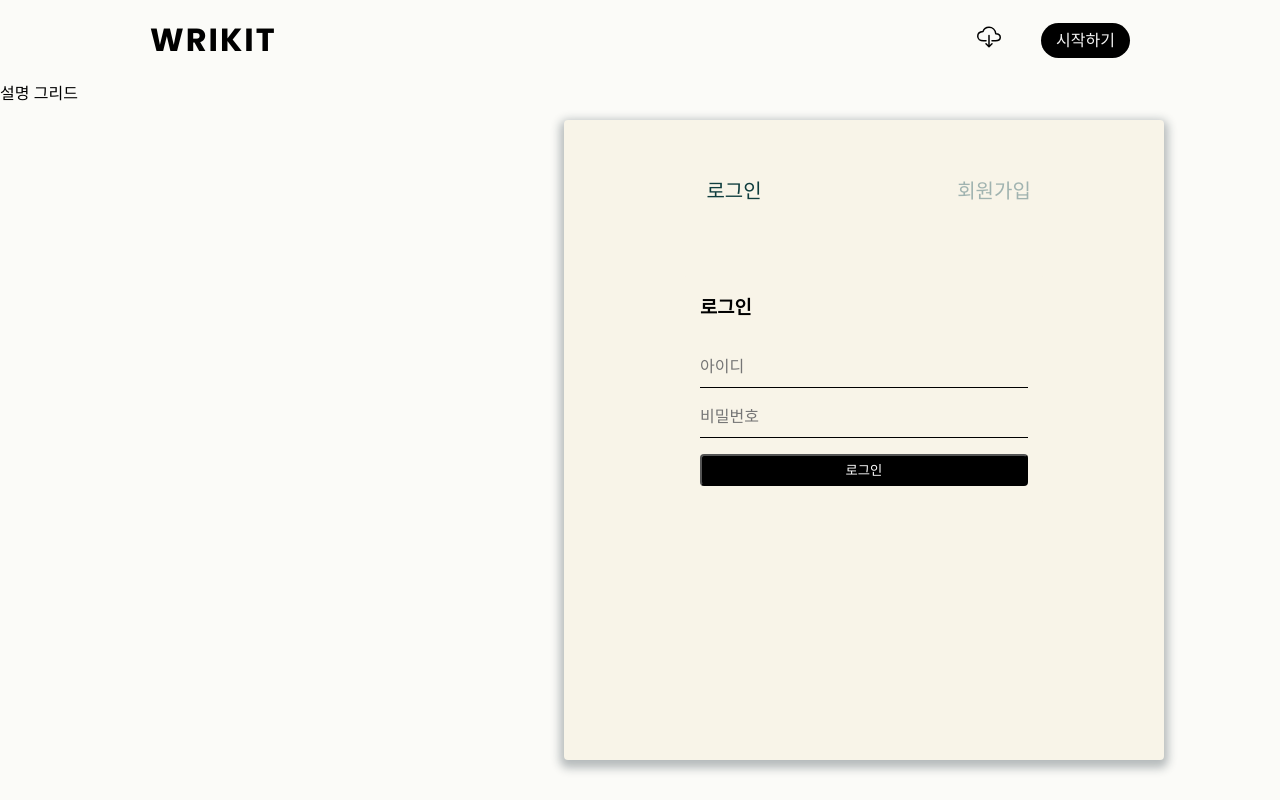
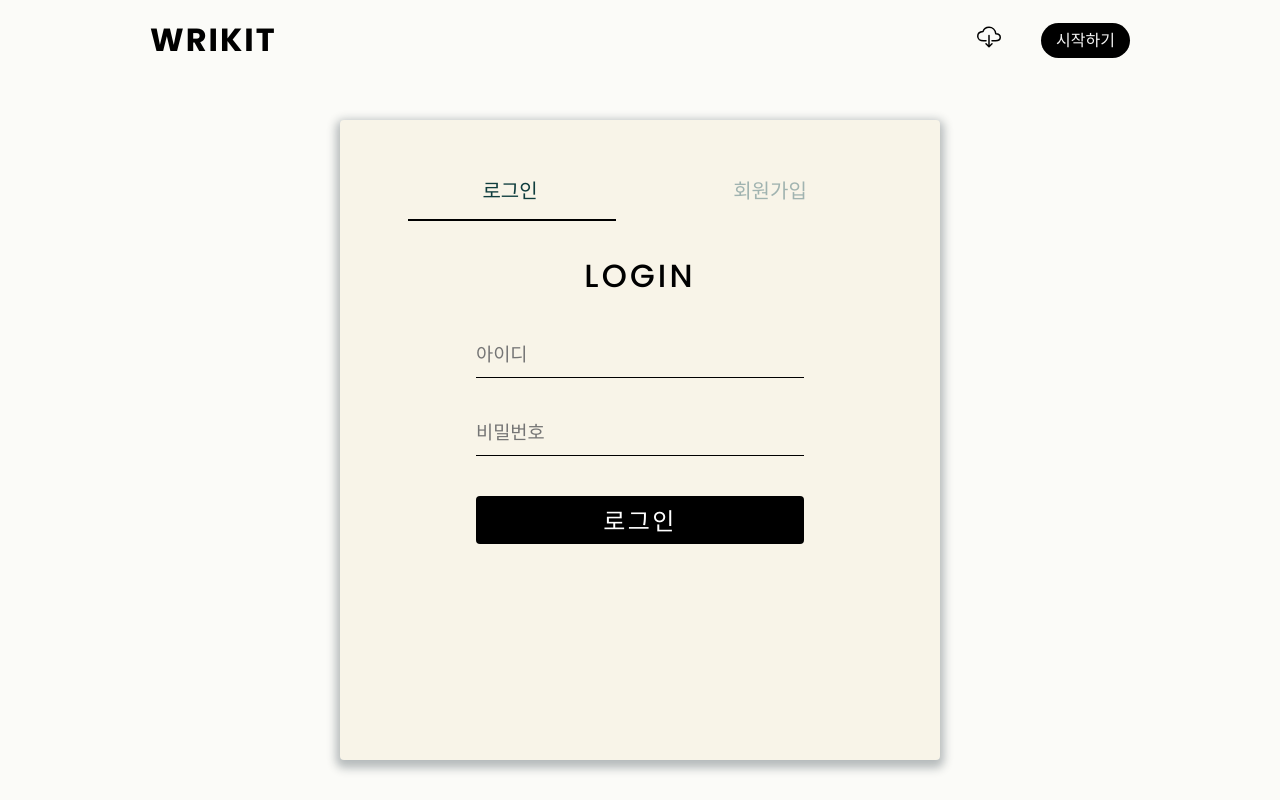
Before and after one commit to wrikit/wrikitFront, a React (Create React App) app: page /lgpage in a window 1280 px wide. Built offline with nearby package versions, Linux system fonts and the light colour scheme; the HTML template or start-up script is replaced by a standard one.

Commit message:
design : LoginPage Component 클릭시 해당 컴포넌트명에 밑줄 추가

```diff
--- a/src/components/Login.js
+++ b/src/components/Login.js
@@ -1,8 +1,11 @@
 import axios from "axios";
 import { Link } from "react-router-dom";
-import { useState } from "react";
+import { useState, useRef } from "react";
 
 const Login = () => {
+  //CSS 관련
+
+  //로그인 기능
   const [id, setId] = useState("");
   const [pw, setPw] = useState("");
 
@@ -57,22 +60,29 @@ const Login = () => {
             <a href="/register">회원가입</a>
           </li>
         </ul> */}
-        <h3>로그인</h3>
+        <h1>LOGIN</h1>
+        <label>아이디</label>
         <input
+          // ref={inputRef}
           className="styleInput"
           type="text"
+          name="loginID"
           value={id}
           onChange={onIdHandler}
           placeholder="아이디"
+          required
         />
         <br />
+        <label>비밀번호</label>
         <input
           className="styleInput"
           type="password"
+          name="loginPW"
           value={pw}
           onChange={onPwHandler}
           onKeyDown={onKeyPress}
           placeholder="비밀번호"
+          required
         />
         <br />
         <button className="button" onClick={onSubmitHandler}>
--- a/src/components/Register.js
+++ b/src/components/Register.js
@@ -53,7 +53,7 @@ const Resister = () => {
   return (
     <div className="templateBlock">
       <form className="whiteBox" onSubmit={onSubmitHandler}>
-        <h3>회원가입</h3>
+        <h1>Sign Up For Free</h1>
         <input
           className="styleInput"
           type="text"
--- a/src/pages/LoginPage.js
+++ b/src/pages/LoginPage.js
@@ -2,6 +2,7 @@ import Login from "../components/Login";
 import Register from "../components/Register";
 import "../styles/lgpage.scss";
 import { useState } from "react";
+import descImg1 from "../img/desc01.png";
 const LoginPage = () => {
   //클릭한 버튼의 name 값을 state에 저장
   const [content, setContent] = useState("login");
@@ -9,7 +10,6 @@ const LoginPage = () => {
   const handleClickButton = (e) => {
     const { name } = e.target;
     setContent(name);
-    // setIsActive(true);
   };
   // selectComponent key와 a태그 name 값을 동일하게, key값은 렌더링 할 컴포넌트
   const selectComponent = {
@@ -19,20 +19,26 @@ const LoginPage = () => {
 
   return (
     <div className="loginPage">
-      <section className="loginPage__section__desc">
+      {/* <section className="loginPage__section__desc">
         설명 그리드
-        <div className="boxSize"></div>
-      </section>
+        <div className="boxSize">
+          <img src={descImg1} width="400" />
+        </div>
+      </section> */}
 
       <section className="loginPage__section__login">
         <div>
           <ul className="tabGroup">
-            <li className={`tab ${content == "login" ? "active" : ""}`}>
+            <li className={`tab login ${content == "login" ? "active" : ""}`}>
               <a onClick={handleClickButton} name="login">
                 로그인
               </a>
             </li>
-            <li className={`tab ${content == "register" ? "active" : ""}`}>
+            <li
+              className={`tab register ${
+                content == "register" ? "active" : ""
+              }`}
+            >
               <a onClick={handleClickButton} name="register">
                 회원가입
               </a>
--- a/src/styles/Login.scss
+++ b/src/styles/Login.scss
@@ -28,33 +28,72 @@ body {
   padding: 1rem;
   width: 360px;
   background: #f8f4e8;
-  border-radius: 2px;
+  // border-radius: 2px;
 
-  h3 {
-    margin: 0;
-    margin-bottom: 1rem;
+  h1 {
+    text-align: center;
+    color: black;
+    font-weight: 500;
+    letter-spacing: 0.2rem;
+    font-size: xx-large;
+    margin: 0 0 40px;
+  }
+
+  label{
+    display: none;
+  }
+  label.active {
+    display: flex;
+    transform: translateY(-5px);
+    left: 2px;
+    font-size: 14px;
+    color: rgba(black, 0.5)
+  }
+  label.highlight{
+    color: black;
   }
 
   .styleInput {
-    font-size: 1rem;
-    margin-top: 1rem;
+    font-size: 14pt;
+    // margin-top: 1rem;
+    margin-bottom: 40px;
     border: none;
     border-bottom: 1px solid black;
     padding-bottom: 0.5rem;
     outline: none;
     width: 100%;
+    height: 100%;
     background-color: #f8f4e8;
   }
 
   .button {
-    background-color: black;
+    // background-color: black;
+    // color: white;
+    // width: 100%;
+    height: 3rem;
+    // margin-top: 1rem;
+    // border-radius: 20px;
+    display: block;
+    width: 100%;
+    border: 0;
+    outline: none;
+    border-radius: 4px;
+    // padding: 15px 0;
+    font-size: 1.5rem;
+    font-weight: 500;
+    text-transform: uppercase;
+    letter-spacing: 0.1em;
+    background: black;
     color: white;
-    width: 100%;
-    height: 2rem;
-    margin-top: 1rem;
-    border-radius: 4px;
+    transition: all 0.5s ease;
+    // --webkit-appearance: none;
+    -webkit-appearance: none;
+    -moz-appearance: none;
+    appearance: none;
+    cursor: pointer;
 
-    &:hover {
+    &:hover,
+    &:focus {
       opacity: 0.8;
     }
   }
--- a/src/styles/lgpage.scss
+++ b/src/styles/lgpage.scss
@@ -5,18 +5,20 @@
   height: 100vh;
 
   &__section {
-    width: 100%;
-    &__desc {
-      width: 35%;
-      float: left;
-      .boxSize {
-        width: 100%;
-        // height: 50vh;
-        background-color: aqua;
-      }
-    }
+    // width: 100%;
+    // &__desc {
+    //   width: 35%;
+    //   float: left;
+    //   justify-content: center;
+    //   .boxSize {
+    //     width: 100%;
+    //     // height: 50vh;
+    //     // background-color: aqua;
+
+    //   }
+    // }
     &__login {
-      width: 65%;
+      width: 100%;
       float: right;
       padding: 40px;
       max-width: 600px;
@@ -29,7 +31,7 @@
       .tabGroup {
         list-style-type: none;
         padding: 0;
-        margin: 0 0 40px 0;
+        // margin: 0 0 40px 0;
         &::after {
           content: "";
           display: table;
@@ -51,14 +53,62 @@
           text-align: center;
           cursor: pointer;
           transition: 0.5s ease;
+          // &::after {
+          //   background: none repeat scroll 0 0 transparent;
+          //   bottom: 0;
+          //   content: "";
+          //   display: block;
+          //   height: 2px;
+          //   left: 50%;
+          //   position: absolute;
+          //   background: black;
+          //   transition: width 0.3s ease 0s, left 0.3s ease 0s;
+          //   width: 0;
+          // }
           &:hover {
             // background: darken(#1ab188, 5%);
             color: lighten(#0f3d3e, 20%);
           }
+          // &:hover::after {
+          //   width: 100%;
+          //   // top: 0;
+          //   left: 0;
+          //   // right: 0;
+          // }
+        }
+        a::after {
+          background: none repeat scroll 0 0 transparent;
+          bottom: 0;
+          content: "";
+          display: block;
+          height: 2px;
+          left: 50%;
+          // margin-left: 12%;
+          position: absolute;
+          background: black;
+          transition: width 0.3s ease 0s, left 0.3s ease 0s;
+          width: 0;
+        }
+        a:hover::after {
+          width: 80%;
+          left: 28px;
+          // margin-left: 12%;
         }
         .active a {
           //   background: #1ab188;
           color: #0f3d3e;
+          &::after {
+            background: none repeat scroll 0 0 transparent;
+            bottom: 0;
+            content: "";
+            display: block;
+            height: 2px;
+            left: 28px;
+            position: absolute;
+            background: black;
+            transition: width 0.3s ease 0s8 left 0.3s ease 0s;
+            width: 80%;
+          }
         }
       }
     }
```
Also changed, not shown: src/img/desc01.png (added), src/img/desc1.jpg (added).
